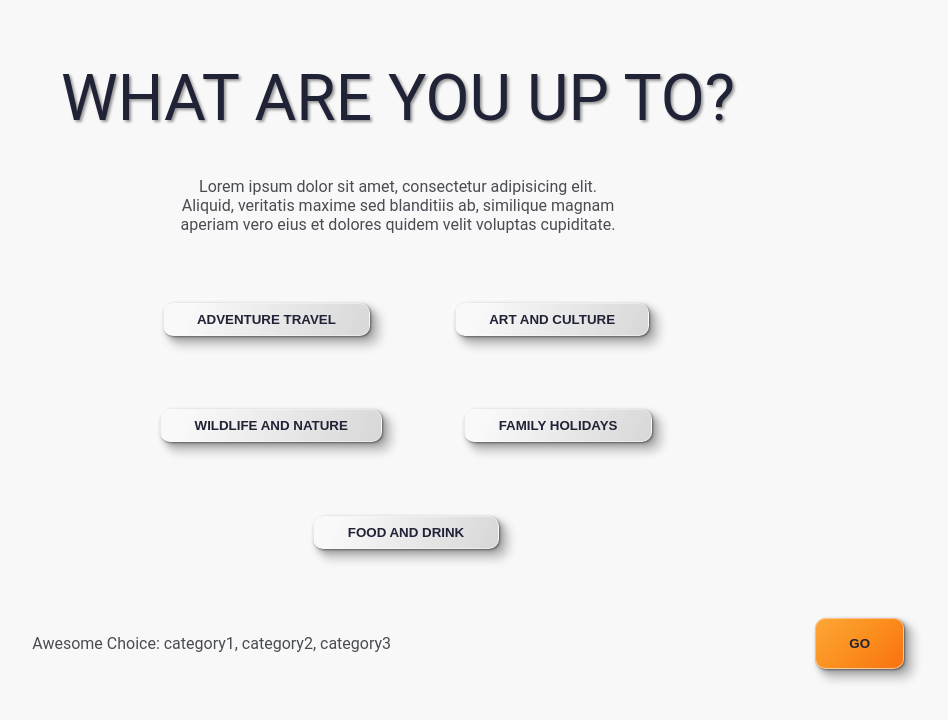
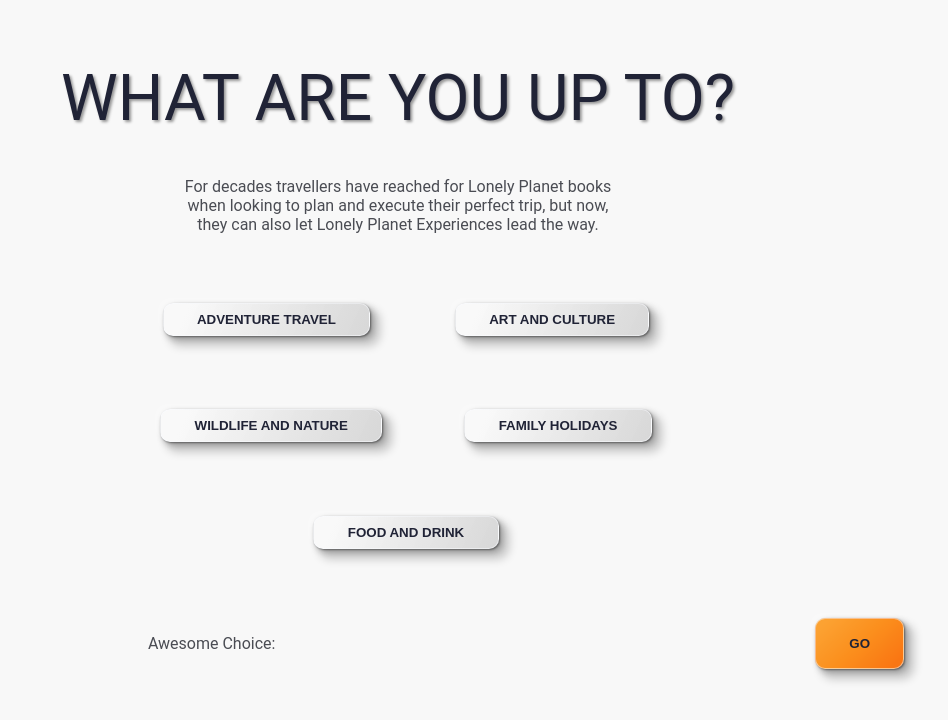
Before and after one commit to colmexcode/frontend_code, a React app: page /form in a window 1280 px wide. Shown: the top 720 px of the page, without its empty margins (242-1190 px from the left). Built offline with nearby package versions, Linux system fonts and the light colour scheme.

Commit message:
Fix state categories

```diff
--- a/src/pages/InterestForm/index.js
+++ b/src/pages/InterestForm/index.js
@@ -1,5 +1,5 @@
 // ------------------------------ import libraries
-import React from 'react';
+import React, { useState } from 'react';
 
 // ------------------------------ import components
 import { Button } from '../../global-styles/Buttons';
@@ -19,24 +19,51 @@
 // ------------------------------------ COMPONENT ------------------------------------//
 // description of the component.
 export default () => {
+  const [categories, setCategories] = useState([]);
   return (
     <Container>
       <Title>WHAT ARE YOU UP TO?</Title>
       <DescriptText>
-        Lorem ipsum dolor sit amet, consectetur adipisicing elit.
-        Aliquid, veritatis maxime sed blanditiis ab, similique magnam
-        aperiam vero eius et dolores quidem velit voluptas cupiditate.
+        For decades travellers have reached for Lonely Planet books
+        when looking to plan and execute their perfect trip, but now,
+        they can also let Lonely Planet Experiences lead the way.
       </DescriptText>
       <CategorySection>
-        <Button>Adventure Travel</Button>
-        <Button>Art And Culture</Button>
-        <Button>Wildlife And Nature</Button>
-        <Button>Family Holidays</Button>
-        <Button>Food And Drink</Button>
+        <Button
+          name="Adventure Travel"
+          onClick={(e) => setCategories(categories + e.target.name)}
+        >
+          Adventure Travel
+        </Button>
+        <Button
+          name="Art And Culture"
+          onClick={(e) => setCategories(categories + e.target.name)}
+        >
+          Art And Culture
+        </Button>
+        <Button
+          name="Wildlife And Nature"
+          onClick={(e) => setCategories(categories + e.target.name)}
+        >
+          Wildlife And Nature
+        </Button>
+        <Button
+          name="Family Holidays"
+          onClick={(e) => setCategories(categories + e.target.name)}
+        >
+          Family Holidays
+        </Button>
+        <Button
+          name="Food And Drink"
+          onClick={(e) => setCategories(categories + e.target.name)}
+        >
+          Food And Drink
+        </Button>
       </CategorySection>
       <SelectionSection>
         <TextChoice>
-          Awesome Choice: category1, category2, category3
+          Awesome Choice:
+          {categories}
         </TextChoice>
         <Button main>GO</Button>
       </SelectionSection>
```
